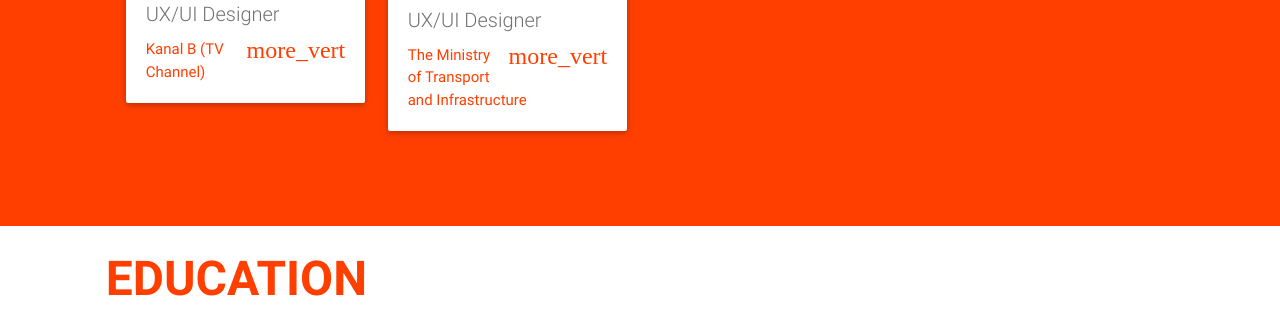
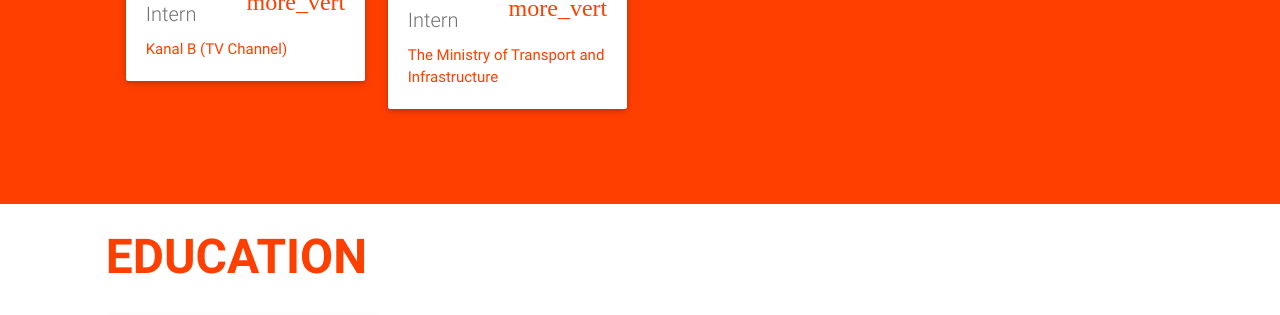
Before and after one commit to egeergul/sila_vuran, a plain HTML site: page index.html in a window 1280 px wide. Shown: the part 2929-3244 px from the top of the page. Drawn offline with nearby package versions, Linux system fonts and the light colour scheme.

Commit message:
Update index.html

```diff
--- a/index.html
+++ b/index.html
@@ -236,7 +236,7 @@
                           <img class="activator" src="img/analb_logo.png">
                         </div>
                         <div class="card-content">
-                          <span class="card-title activator reveal-title">UX/UI Designer<i class="material-icons right">more_vert</i></span>
+                          <span class="card-title activator reveal-title">Intern<i class="material-icons right">more_vert</i></span>
                           <p><a href="#">Kanal B (TV Channel)</a></p>
                         </div>
                         <div class="card-reveal">
@@ -262,7 +262,7 @@
                           <img class="activator" src="img/bakanlik.png">
                         </div>
                         <div class="card-content">
-                          <span class="card-title activator reveal-title">UX/UI Designer<i class="material-icons right">more_vert</i></span>
+                          <span class="card-title activator reveal-title">Intern<i class="material-icons right">more_vert</i></span>
                           <p><a href="#">The Ministry of Transport and Infrastructure</a></p>
                         </div>
                         <div class="card-reveal">
```
